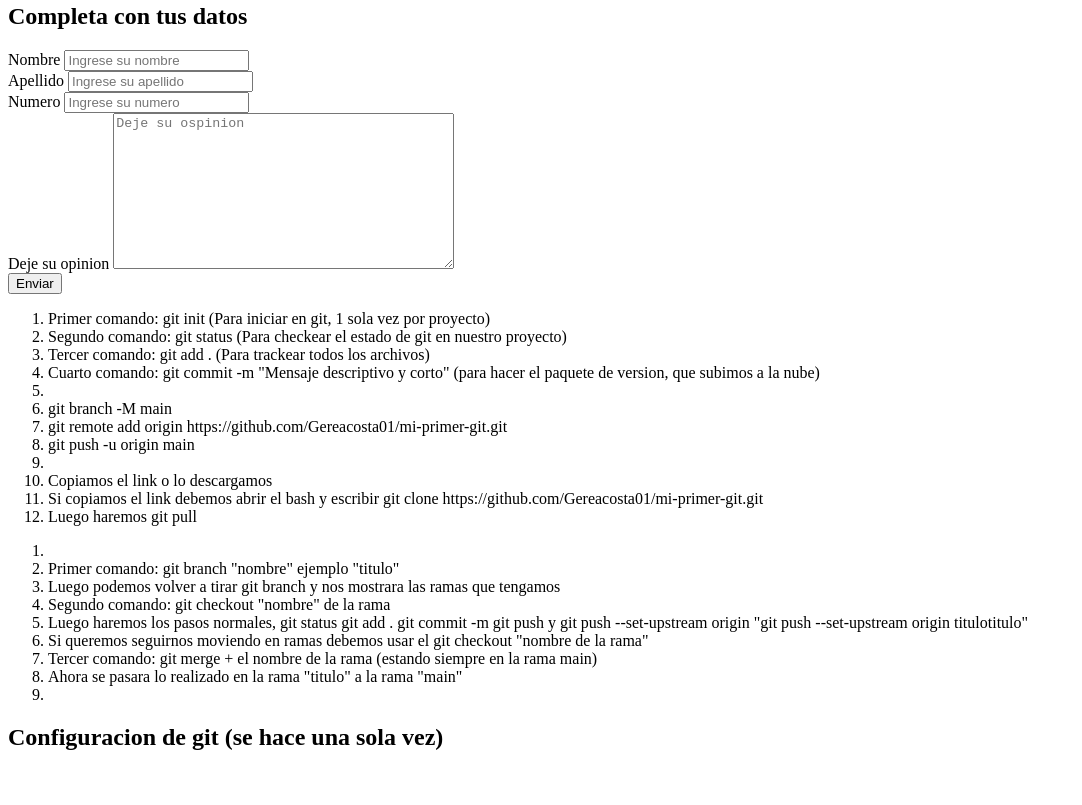
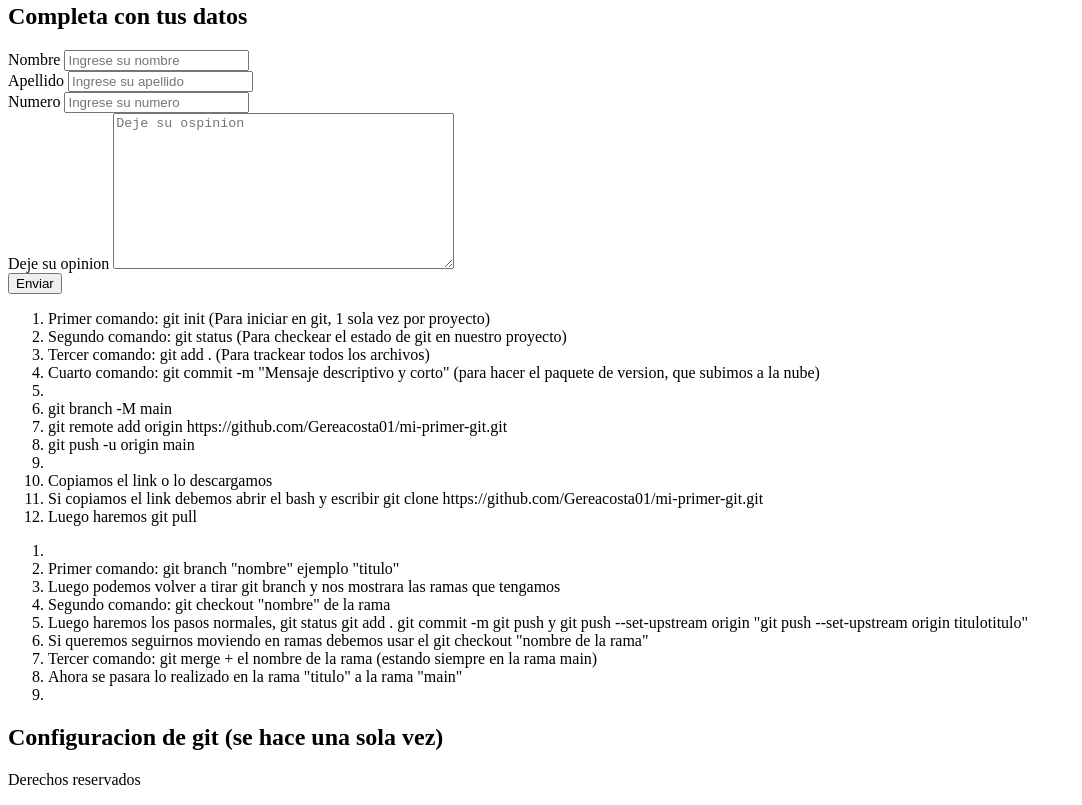
Before and after one commit to Gereacosta01/mi-primer-git, a plain HTML site: page index.html in a window 1280 px wide. Shown: the part 528-1333 px from the top of the page, without its empty margins (0-1082 px from the left). Before the commit the page ends 1299 px from the top, so only its background shows below. Drawn offline with Linux system fonts and the light colour scheme.

Commit message:
rama footer

```diff
--- a/index.html
+++ b/index.html
@@ -75,5 +75,8 @@
         </ol>
     </div>
     <h2>Configuracion de git (se hace una sola vez)</h2>
+    <footer>
+        <p>Derechos reservados</p>
+    </footer>
 </body>
 </html>
```
